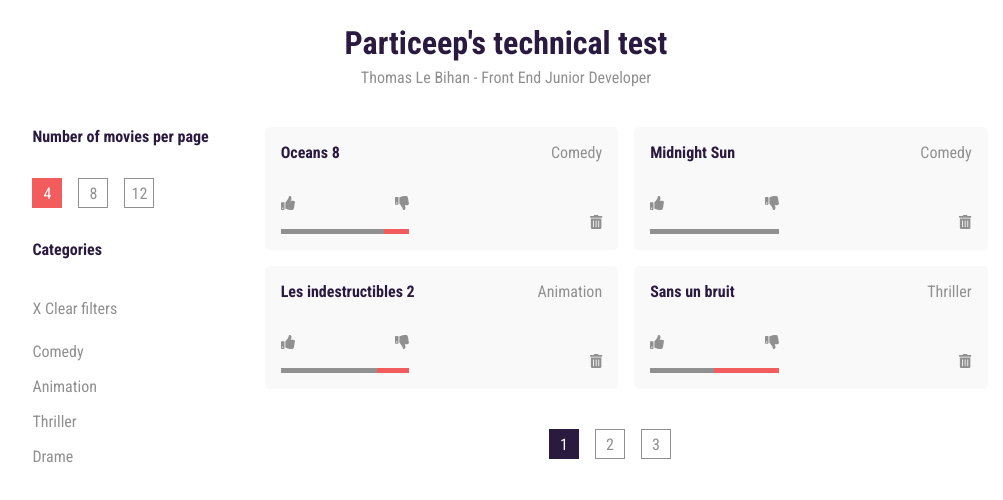
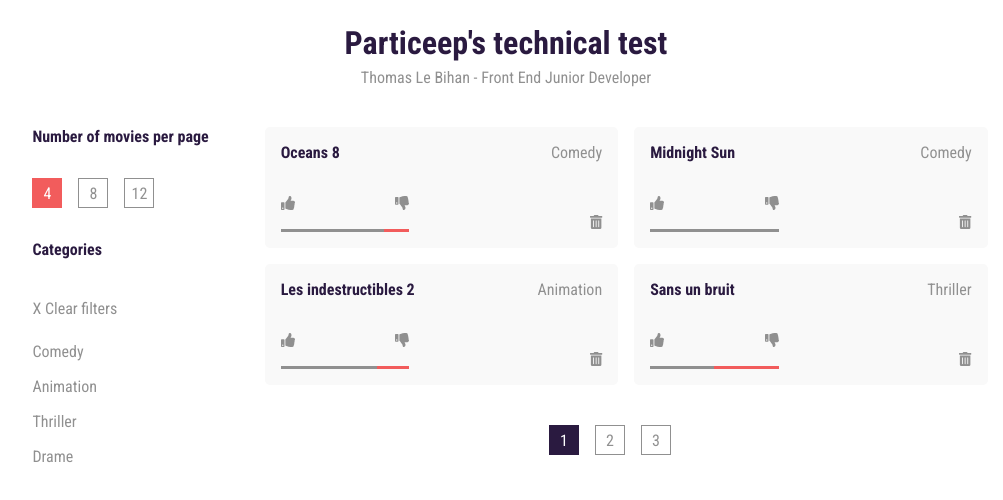
Before and after one commit to AshFromAvalon/particeep, a React (Create React App) app: page / in a window 1280 px wide. Shown: the top 500 px of the page, without its empty margins (134-1137 px from the left). Built offline with nearby package versions, Linux system fonts and the light colour scheme.

Commit message:
slimer gauge

```diff
--- a/src/App.css
+++ b/src/App.css
@@ -172,7 +172,7 @@ header h1 {
 
 .bg-gauge {
   margin-top: 1em;
-  height: 5px;
+  height: 3px;
   width: 40%;
   background-color: var(--clr-accent--100);
 }
```
